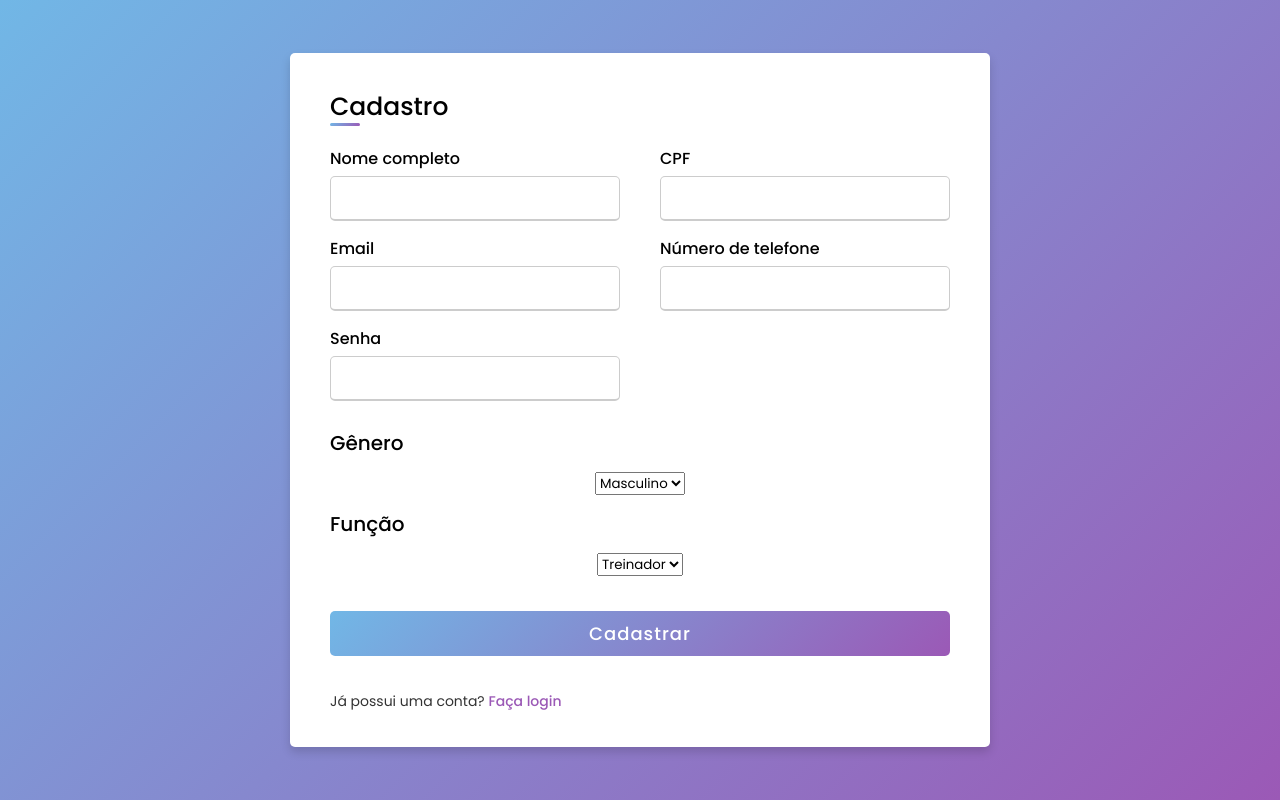
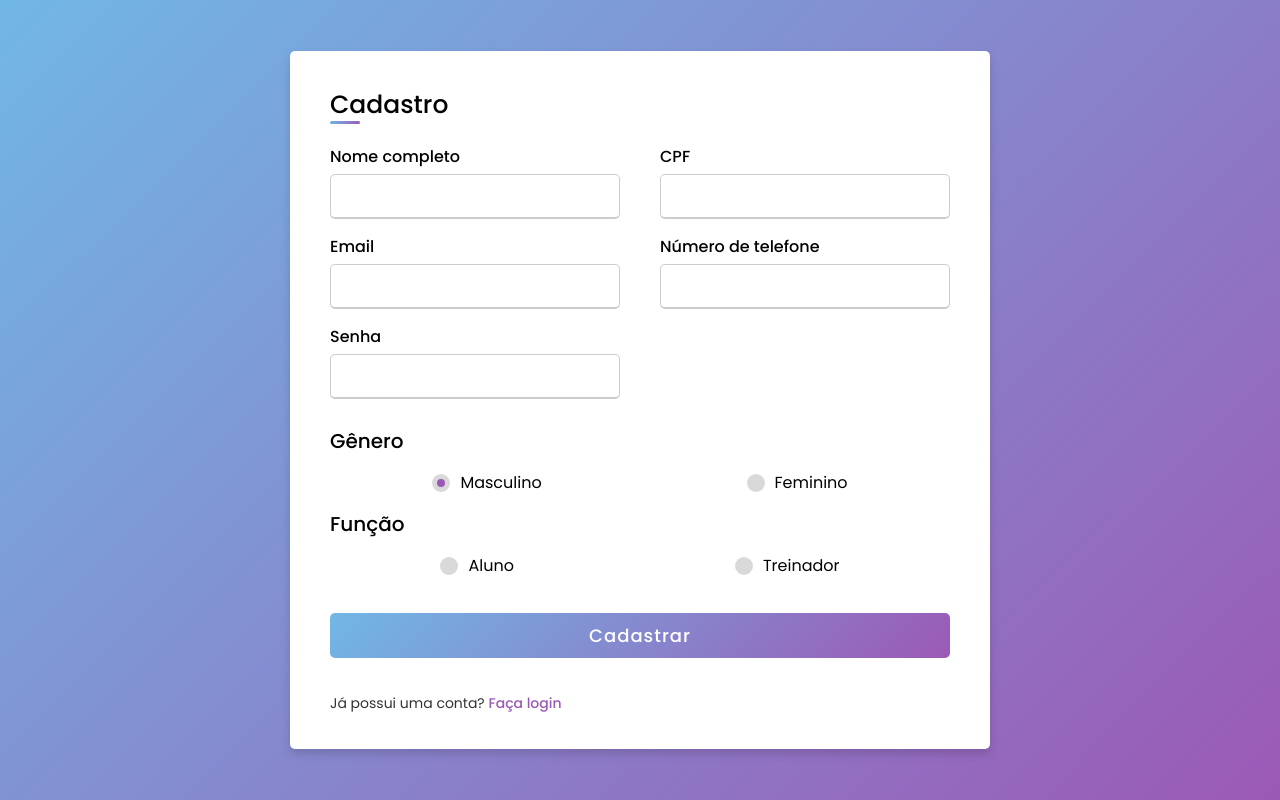
Before and after one commit to gusstavomotta/SistemaEspecialista, a Django app: page /cadastro/ in a window 1280 px wide. Run offline with Django 5.2, Linux system fonts and the light colour scheme.

Commit message:
Atualizando HTML Cadastro
Ajustado a seção Gênero e Função.

```diff
--- a/SistemaEspecialista/EscalaPoms/templates/EscalaPoms/cadastro.html
+++ b/SistemaEspecialista/EscalaPoms/templates/EscalaPoms/cadastro.html
@@ -48,25 +48,41 @@
             {{ form.senha.errors }}
           </div>
         </div>
+
         <div class="gender-details">
           <span class="gender-title">Gênero</span>
+          <input type="radio" name="genero" id="dot-1" value="masculino" {% if form.genero.value == "masculino" %}checked{% endif %}>
+          <input type="radio" name="genero" id="dot-2" value="feminino" {% if form.genero.value == "feminino" %}checked{% endif %}>
           <div class="category">
-            {{ form.genero }}
-            {{ form.genero.errors }}
+            <label for="dot-1"><span class="dot one"></span><span class="gender">Masculino</span></label>
+            <label for="dot-2"><span class="dot two"></span><span class="gender">Feminino</span></label>
           </div>
+          {{ form.genero.errors }}
         </div>
+
         <div class="usertype-details">
           <span class="usertype-title">Função</span>
+          <input type="radio" name="tipo_usuario" id="dot-3" value="aluno" {% if form.tipo_usuario.value == "aluno" %}checked{% endif %}>
+          <input type="radio" name="tipo_usuario" id="dot-4" value="treinador" {% if form.tipo_usuario.value == "treinador" %}checked{% endif %}>
           <div class="category">
-            {{ form.tipo_usuario }}
-            {{ form.tipo_usuario.errors }}
+            <label for="dot-3">
+              <span class="dot three"></span>
+              <span class="gender">Aluno</span>
+            </label>
+            <label for="dot-4">
+              <span class="dot four"></span>
+              <span class="gender">Treinador</span>
+            </label>
           </div>
+          {{ form.tipo_usuario.errors }}
         </div>
+
         <div class="input-box" id="treinador-field">
           <span class="details">CPF do treinador</span>
           {{ form.treinador }}
           {{ form.treinador.errors }}
         </div>
+
         <div class="button">
           <input type="submit" value="Cadastrar">
         </div>
@@ -77,17 +93,20 @@
     </div>
   </div>
   <script>
-    const tipoUsuario = document.getElementById("id_tipo_usuario");
+    const radios = document.querySelectorAll('input[name="tipo_usuario"]');
     const treinadorField = document.getElementById("treinador-field");
+
     function toggleTreinadorField() {
-      if (tipoUsuario.value === "aluno") {
+      const selecionado = document.querySelector('input[name="tipo_usuario"]:checked');
+      if (selecionado && selecionado.value === "aluno") {
         treinadorField.style.display = "block";
       } else {
         treinadorField.style.display = "none";
       }
     }
+
     toggleTreinadorField();
-    tipoUsuario.addEventListener("change", toggleTreinadorField);
+    radios.forEach(radio => radio.addEventListener("change", toggleTreinadorField));
   </script>
 </body>
 </html>
```
Also changed, not shown: SistemaEspecialista/db.sqlite3.
